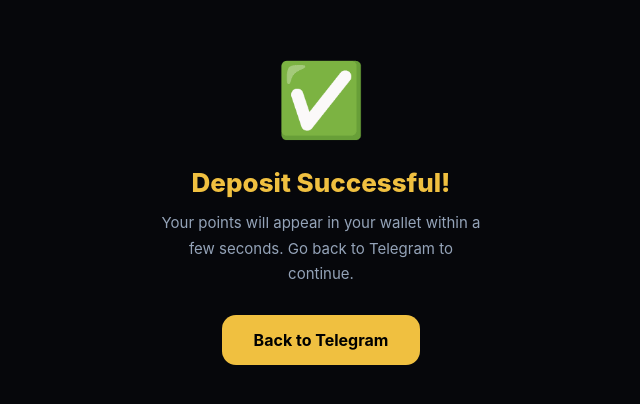
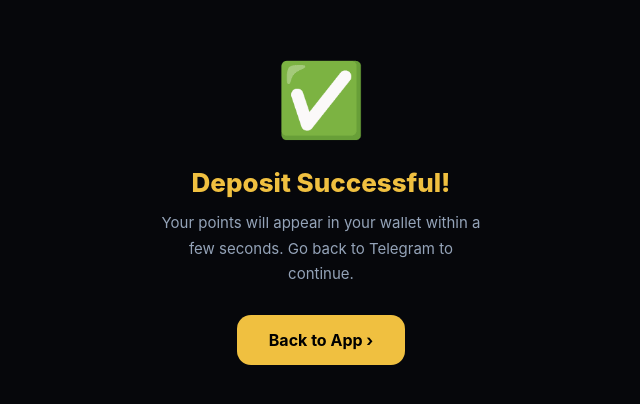
Before and after one commit to optionstradingcassino-glitch/opinion-miniapp, a plain HTML site: page success.html in a window 1280 px wide. Shown: the part 190-594 px from the top of the page, without its empty margins (319-959 px from the left). Drawn offline with Linux system fonts and the light colour scheme.

Commit message:
Update success.html

```diff
--- a/success.html
+++ b/success.html
@@ -37,7 +37,8 @@
     <div class="icon">✅</div>
     <h1>Deposit Successful!</h1>
     <p>Your points will appear in your wallet within a few seconds. Go back to Telegram to continue.</p>
-    <a class="btn" href="https://t.me">Back to Telegram</a>
+    <!-- tg://resolve opens the bot directly inside Telegram instead of a browser tab -->
+    <a class="btn" href="tg://resolve?domain=options_trading_cassino_bot">Back to App ›</a>
   </div>
 </body>
 </html>
```
